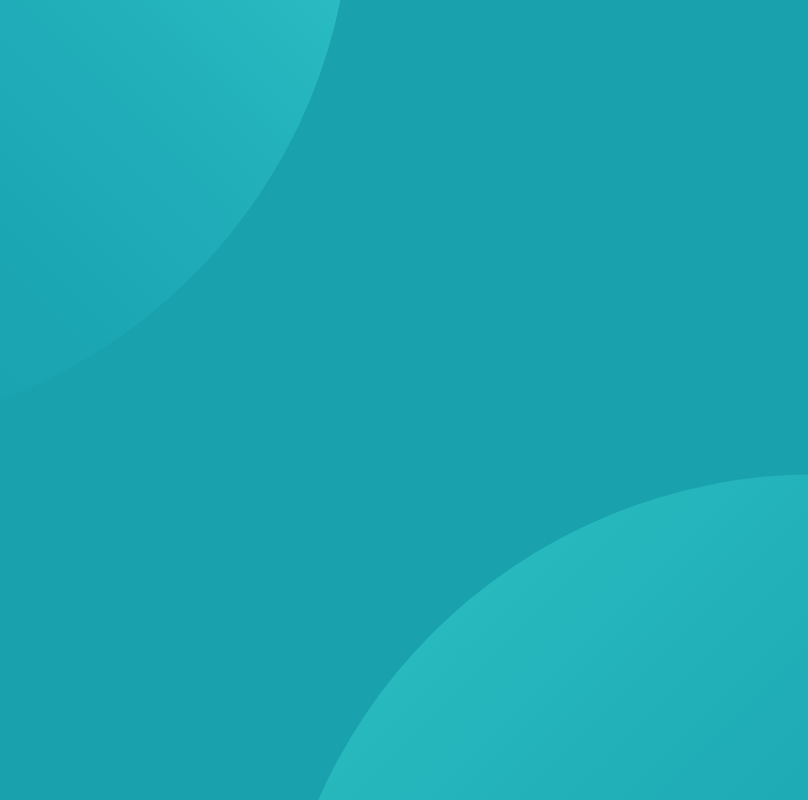
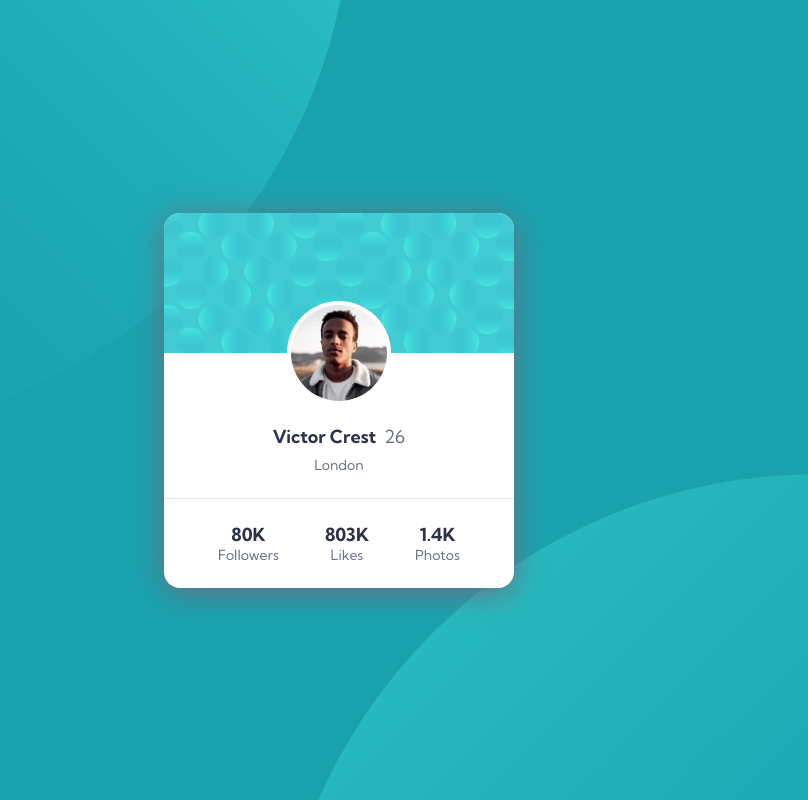
Before and after one commit to mohamedagina/Profile-card, a plain HTML site: page index.html in a window 1280 px wide. Shown: the whole page, without its empty margins (301-1109 px from the left). Drawn offline with Linux system fonts and the light colour scheme.

Commit message:
Add Profile Card

```diff
--- a/index.html
+++ b/index.html
@@ -26,6 +26,32 @@
           alt=""
         />
       </div>
+      <div class="profile-card">
+        <header>
+          <img src="./images/bg-pattern-card.svg" />
+        </header>
+        <section class="personal-info">
+          <div class="profile-img">
+            <img src="./images/image-victor.jpg" alt="Victor Crest" />
+          </div>
+          <h3 class="user-name">Victor Crest <span>26</span></h3>
+          <address>London</address>
+        </section>
+        <section class="stats-section">
+          <article class="stat-container">
+            <h3>80K</h3>
+            Followers
+          </article>
+          <article class="stat-container">
+            <h3>803K</h3>
+            Likes
+          </article>
+          <article class="stat-container">
+            <h3>1.4K</h3>
+            Photos
+          </article>
+        </section>
+      </div>
     </main>
   </body>
 </html>
--- a/styles.css
+++ b/styles.css
@@ -2,16 +2,25 @@
   --dark-cyan: hsl(185, 75%, 39%);
   --very-dark-blue: hsl(229, 23%, 23%);
   --dark-grayish-blue: hsl(227, 10%, 46%);
-  --dark-gray: hsl(0, 0%, 59%);
+  --dark-gray: hsl(0, 0%, 90%);
 }
 html {
   box-sizing: border-box;
-  font-family: Kumbh, sans-serif;
+  font-family: 'Kumbh Sans', sans-serif;
   font-weight: 400;
+  height: 100%;
 }
 body {
+  height: 100%;
   overflow-x: hidden;
   background-color: var(--dark-cyan);
+}
+main {
+  width: 100%;
+  height: 100%;
+  display: flex;
+  align-items: center;
+  justify-content: center;
 }
 *,
 ::before,
@@ -20,7 +29,6 @@ body {
   margin: 0;
   box-sizing: inherit;
 }
-
 /* Background */
 .bg-container {
   position: absolute;
@@ -28,7 +36,6 @@ body {
   left: 0;
   width: 100%;
   height: 100%;
-  min-height: 100vh;
   overflow: hidden;
   z-index: -1;
 }
@@ -62,3 +69,89 @@ body {
   }
 }
 /* Background End */
+
+/* Profile Card */
+
+/* Card Header */
+.profile-card header {
+  width: 100%;
+  height: 8.75rem;
+}
+.profile-card header img {
+  width: 100%;
+  height: 100%;
+  object-fit: cover;
+}
+/* Card Header End */
+
+/*Personal Info */
+.profile-card {
+  display: flex;
+  flex-direction: column;
+  align-items: center;
+  width: min(86%, 21.875rem);
+  border-radius: 1rem;
+  overflow: hidden;
+  background-color: #fff;
+  font-size: 0.875rem;
+  color: var(--dark-grayish-blue);
+  -webkit-box-shadow: 0px 5px 30px 0px var(--dark-grayish-blue);
+  -moz-box-shadow: 0px 5px 30px 0px var(--dark-grayish-blue);
+  box-shadow: 0px 5px 30px 0px var(--dark-grayish-blue);
+}
+.profile-card h3 {
+  font-size: 1.125rem;
+  font-weight: 700;
+  color: var(--very-dark-blue);
+}
+.personal-info {
+  display: flex;
+  flex-direction: column;
+  align-items: center;
+  padding-bottom: 1.5rem;
+}
+
+.profile-img {
+  width: 6.5rem;
+  height: 6.5rem;
+  padding: 0.25rem;
+  border-radius: 50%;
+  background-color: #fff;
+  margin-top: -3.25rem;
+}
+.profile-img img {
+  width: 100%;
+  height: 100%;
+  object-fit: cover;
+  border-radius: inherit;
+}
+.user-name {
+  margin-top: 1.25rem;
+}
+.user-name span {
+  font-weight: 400;
+  color: var(--dark-grayish-blue);
+  margin-left: 0.25rem;
+}
+.personal-info address {
+  font-style: normal;
+  margin-top: 0.5rem;
+}
+/*Personal Info End */
+
+/* Stats Section */
+
+.stats-section {
+  display: flex;
+  width: 100%;
+  padding: 1.5rem;
+  align-items: center;
+  justify-content: space-evenly;
+  gap: 1rem;
+  text-align: center;
+  border-top: 1px solid var(--dark-gray);
+}
+
+/* Stats Section End */
+
+/* Profile Card End */
```
